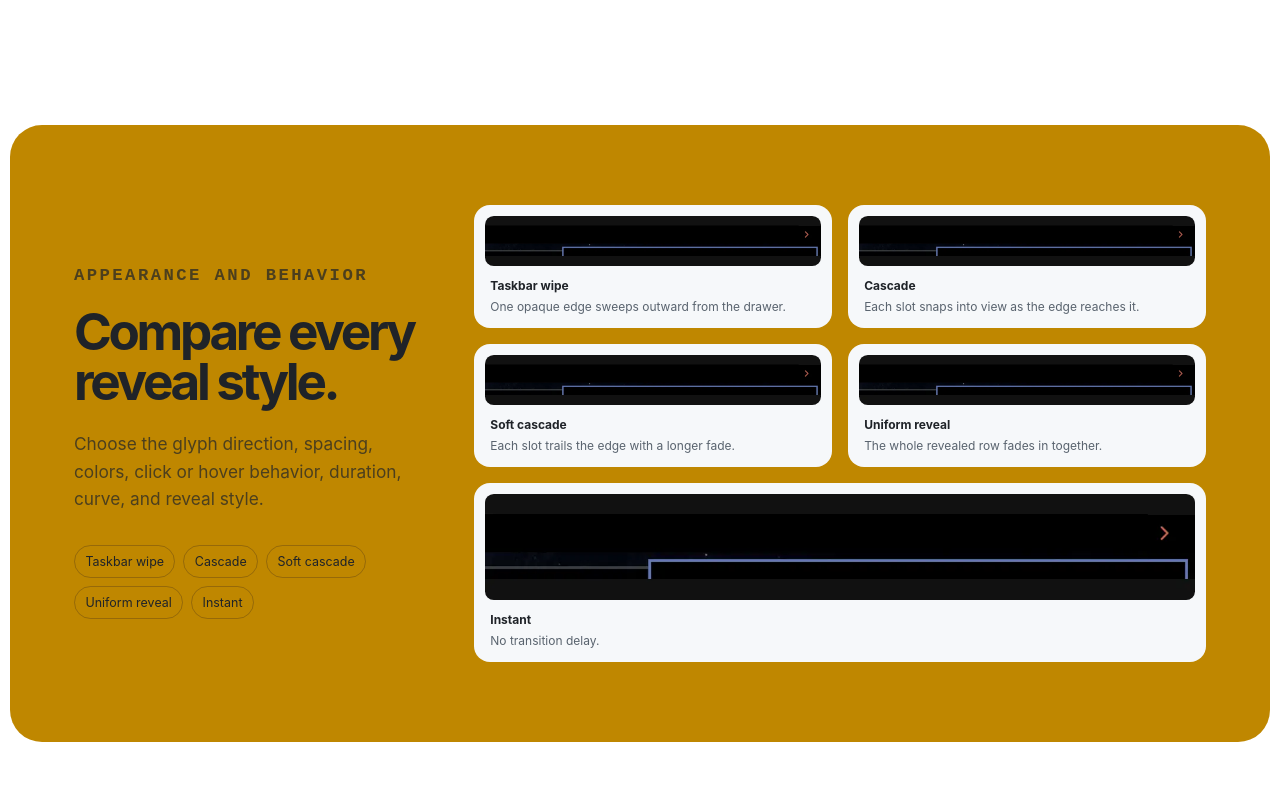
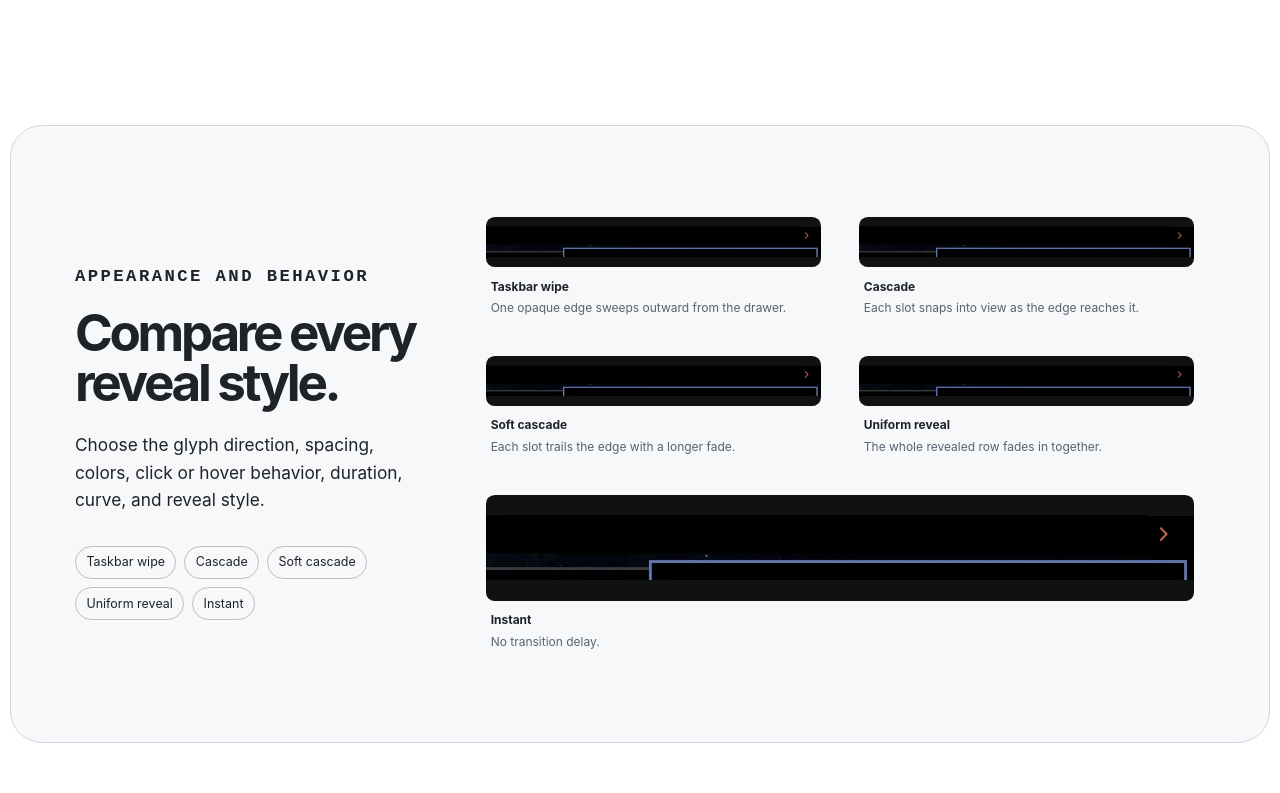
Before and after one commit to bolens/omarchy-app-drawer, a website: page docs/index.html in a window 1280 px wide. Shown: the part 1787-2580 px from the top of the page. Drawn offline with Linux system fonts and the light colour scheme.

Commit message:
fix(site): strengthen light theme contrast

```diff
--- a/docs/theme.css
+++ b/docs/theme.css
@@ -14,4 +14,6 @@
 :is([data-theme="github-light"],[data-theme="catppuccin-latte"],[data-theme="solarized-light"]) .install{background:var(--panel);color:var(--ink);border-color:var(--line)}
 :is([data-theme="github-light"],[data-theme="catppuccin-latte"],[data-theme="solarized-light"]) .showcase{color:var(--ink)}
 :is([data-theme="github-light"],[data-theme="catppuccin-latte"],[data-theme="solarized-light"]) :is(.showcase .eyebrow,.showcase-copy>p){color:color-mix(in srgb,var(--ink) 72%,var(--amber))}
+:is([data-theme="github-light"],[data-theme="catppuccin-latte"],[data-theme="solarized-light"]) .showcase{background:var(--panel);border:1px solid var(--line)}
+:is([data-theme="github-light"],[data-theme="catppuccin-latte"],[data-theme="solarized-light"]) :is(.proof strong,.showcase .eyebrow,.showcase-copy>p,.install .eyebrow){color:var(--ink)}
 @media(max-width:800px){.theme-picker{margin-left:auto}.theme-picker select{max-width:8rem}}
```
Also changed, not shown: tests/site.test.js (+1 -0 lines).
